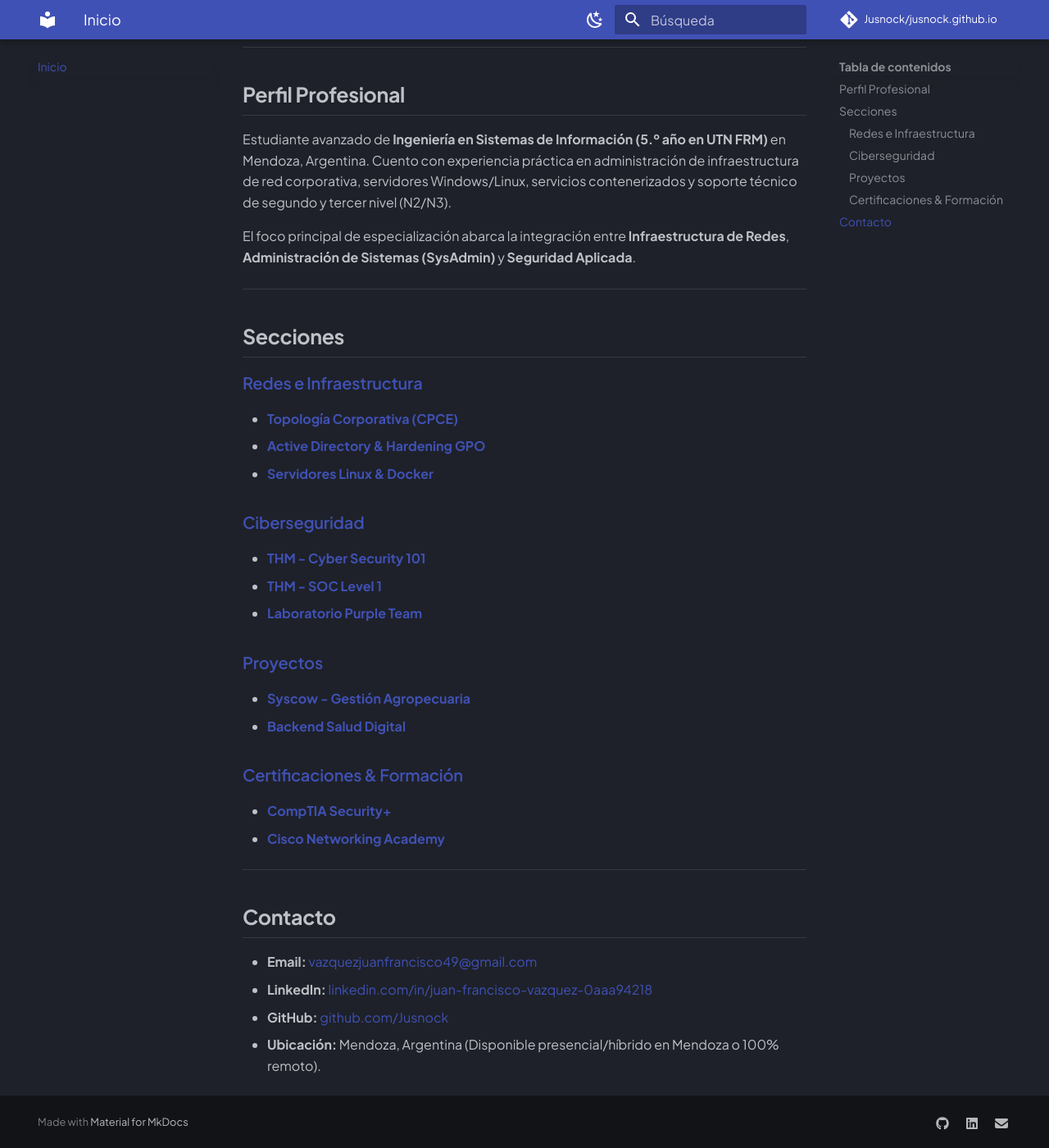
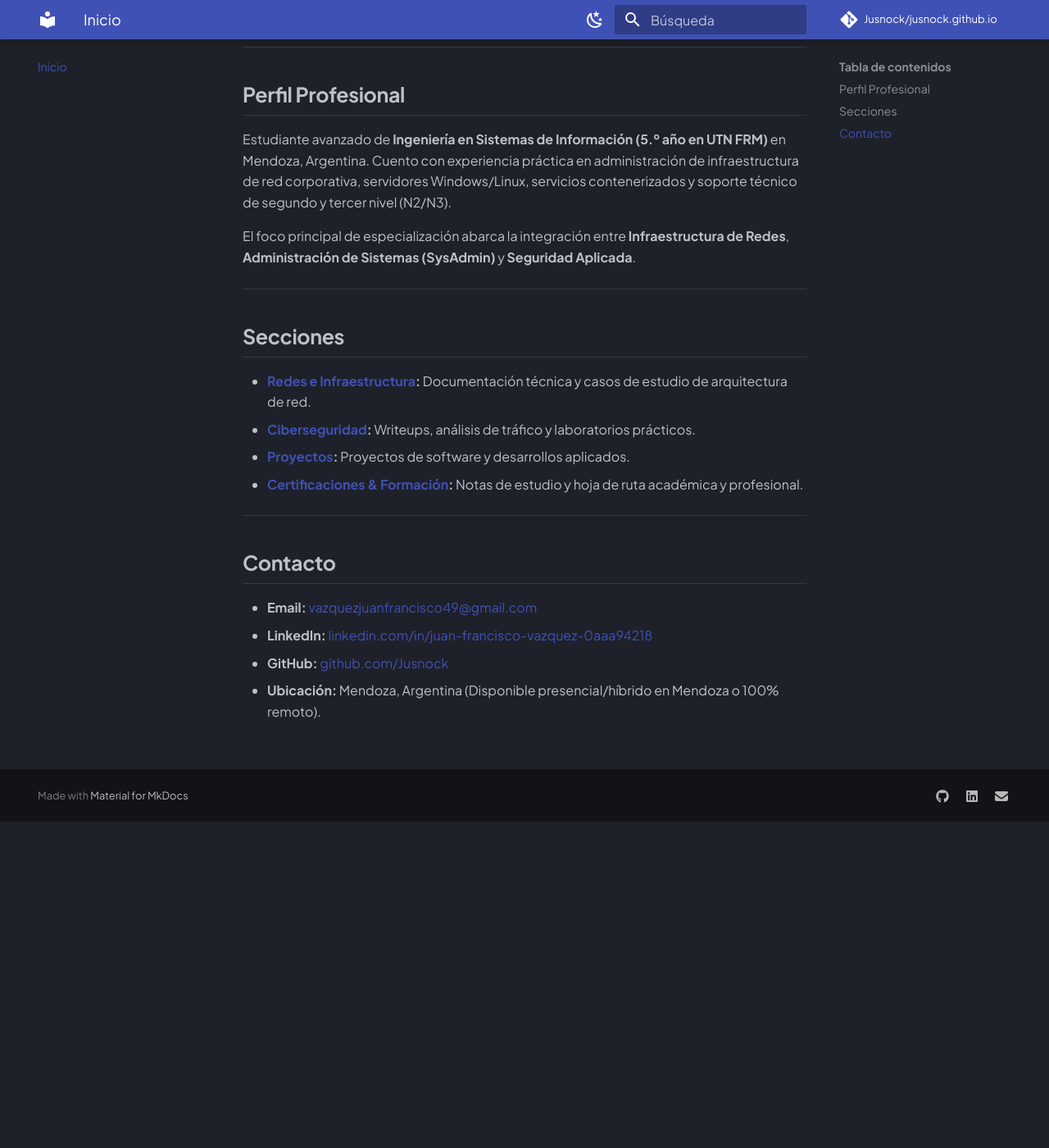
Before and after one commit to Jusnock/jusnock.github.io, an MkDocs documentation site: the page built from docs/index.md, in a window 1280 px wide and 1400 px high, scrolled down 398 px. Shown: the whole window at 82% size. Built offline with MkDocs 1.6.1 and Material for MkDocs 9.7.7, drawn with Linux system fonts in a browser that asks for light colours.

Commit message:
refactor: simplify navigation to flat single pages without dropdown subitems

```diff
--- a/docs/index.md
+++ b/docs/index.md
@@ -31,23 +31,10 @@ El foco principal de especialización abarca la integración entre **Infraestruc
 
 ## Secciones
 
-### [Redes e Infraestructura](redes-infra/topologia-corporativa-cpce.md)
-* **[Topología Corporativa (CPCE)](redes-infra/topologia-corporativa-cpce.md)**
-* **[Active Directory & Hardening GPO](redes-infra/active-directory-gpo-hardening.md)**
-* **[Servidores Linux & Docker](redes-infra/infraestructura-linux-docker.md)**
-
-### [Ciberseguridad](ciberseguridad-purple-team/thm-cyber-security-101.md)
-* **[THM - Cyber Security 101](ciberseguridad-purple-team/thm-cyber-security-101.md)**
-* **[THM - SOC Level 1](ciberseguridad-purple-team/thm-soc-level-1.md)**
-* **[Laboratorio Purple Team](ciberseguridad-purple-team/lab-purple-team-simulacion.md)**
-
-### [Proyectos](proyectos/syscow-gestion-agropecuaria.md)
-* **[Syscow - Gestión Agropecuaria](proyectos/syscow-gestion-agropecuaria.md)**
-* **[Backend Salud Digital](proyectos/rst-salud-digital.md)**
-
-### [Certificaciones & Formación](certificaciones/comptia-security-plus.md)
-* **[CompTIA Security+](certificaciones/comptia-security-plus.md)**
-* **[Cisco Networking Academy](certificaciones/cisco-networking-academy.md)**
+* **[Redes e Infraestructura](redes-infra.md):** Documentación técnica y casos de estudio de arquitectura de red.
+* **[Ciberseguridad](ciberseguridad.md):** Writeups, análisis de tráfico y laboratorios prácticos.
+* **[Proyectos](proyectos.md):** Proyectos de software y desarrollos aplicados.
+* **[Certificaciones & Formación](certificaciones.md):** Notas de estudio y hoja de ruta académica y profesional.
 
 ---
 
--- a/mkdocs.yml
+++ b/mkdocs.yml
@@ -72,20 +72,10 @@ markdown_extensions:
 nav:
   - "Inicio": "index.md"
   - "Perfil & CV": "sobre-mi.md"
-  - "Redes e Infraestructura":
-      - "Topología Corporativa (CPCE)": "redes-infra/topologia-corporativa-cpce.md"
-      - "Active Directory & Hardening GPO": "redes-infra/active-directory-gpo-hardening.md"
-      - "Servidores Linux & Docker": "redes-infra/infraestructura-linux-docker.md"
-  - "Ciberseguridad":
-      - "THM - Cyber Security 101": "ciberseguridad-purple-team/thm-cyber-security-101.md"
-      - "THM - SOC Level 1": "ciberseguridad-purple-team/thm-soc-level-1.md"
-      - "Laboratorio Purple Team": "ciberseguridad-purple-team/lab-purple-team-simulacion.md"
-  - "Proyectos":
-      - "Syscow - Gestión Agropecuaria": "proyectos/syscow-gestion-agropecuaria.md"
-      - "Backend Salud Digital": "proyectos/rst-salud-digital.md"
-  - "Certificaciones & Formación":
-      - "CompTIA Security+": "certificaciones/comptia-security-plus.md"
-      - "Cisco Networking Academy": "certificaciones/cisco-networking-academy.md"
+  - "Redes e Infraestructura": "redes-infra.md"
+  - "Ciberseguridad": "ciberseguridad.md"
+  - "Proyectos": "proyectos.md"
+  - "Certificaciones & Formación": "certificaciones.md"
 
 extra:
   social:
```
Also changed, not shown: docs/certificaciones.md (added, +11 -0 lines), docs/certificaciones/cisco-networking-academy.md (deleted, +0 -17 lines), docs/certificaciones/comptia-security-plus.md (deleted, +0 -17 lines), docs/ciberseguridad-purple-team/lab-purple-team-simulacion.md (deleted, +0 -23 lines), docs/ciberseguridad-purple-team/thm-cyber-security-101.md (deleted, +0 -23 lines), docs/ciberseguridad-purple-team/thm-soc-level-1.md (deleted, +0 -23 lines), docs/ciberseguridad.md (added, +11 -0 lines), docs/proyectos.md (added, +11 -0 lines), docs/proyectos/rst-salud-digital.md (deleted, +0 -18 lines), docs/proyectos/syscow-gestion-agropecuaria.md (deleted, +0 -24 lines), docs/redes-infra.md (added, +11 -0 lines), docs/redes-infra/active-directory-gpo-hardening.md (deleted, +0 -24 lines), docs/redes-infra/infraestructura-linux-docker.md (deleted, +0 -24 lines), docs/redes-infra/topologia-corporativa-cpce.md (deleted, +0 -24 lines).
